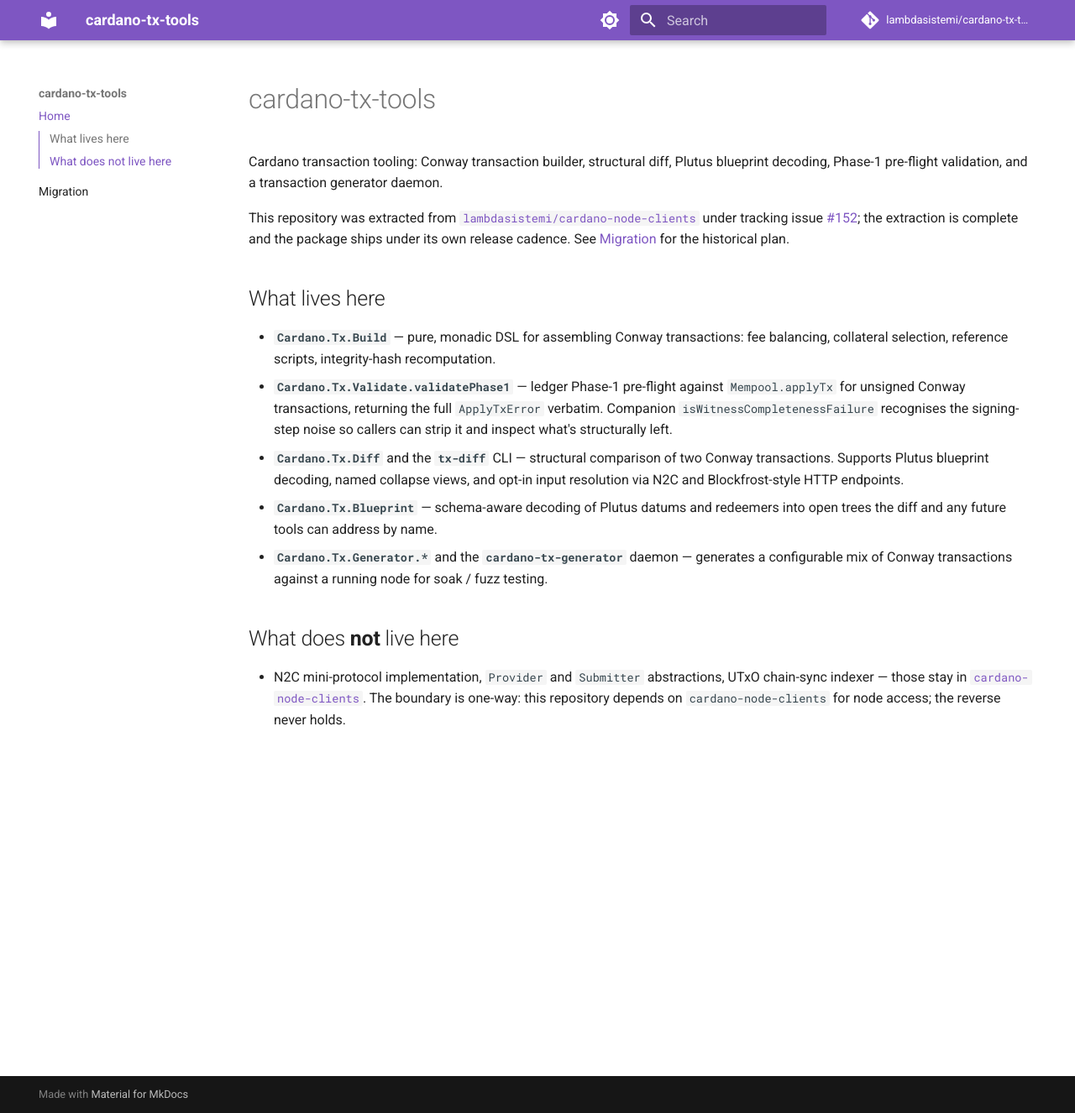
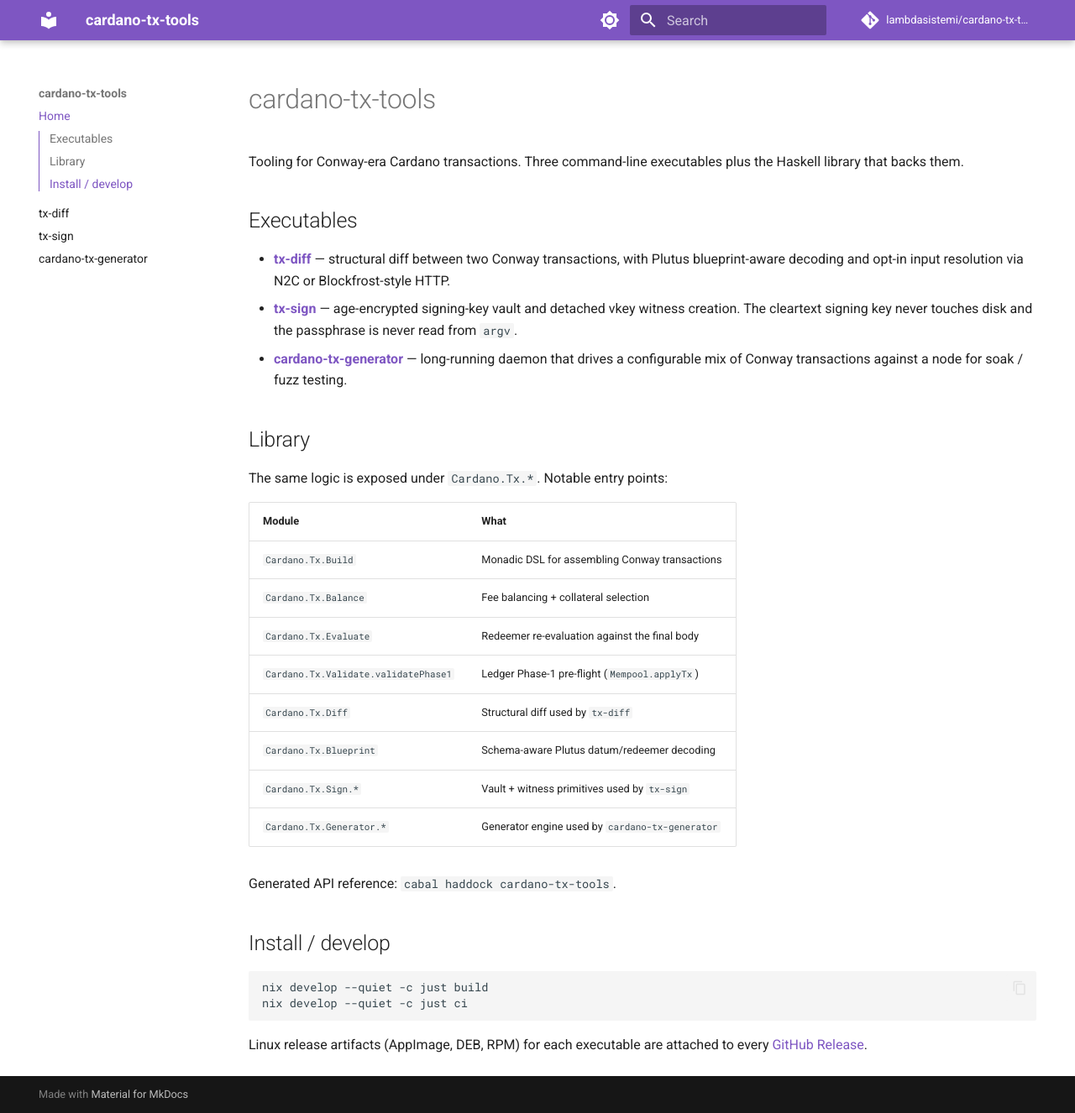
Before and after one commit to lambdasistemi/cardano-tx-tools, an MkDocs documentation site: the page built from docs/index.md, in a window 1280 px wide and 1326 px high. Shown: the whole window at 84% size. Built offline with MkDocs 1.6.1 and Material for MkDocs 9.7.7, drawn with Linux system fonts in a browser that asks for light colours; comment, search, counter and statistics services are not loaded.

Commit message:
docs(024): rewrite docs site around shipped executables
Replaces the previous index + migration log with four short pages:

- `index.md` — landing, table of library entry points, install
  recipe, link to GitHub Releases for artifacts.
- `tx-diff.md` — what + verbatim `--help` block + three examples
  (plain diff, blueprint + N2C resolver, Web2 resolver).
- `tx-sign.md` — what + verbatim help block + vault-create / witness
  / `cardano-cli transaction assemble` worked example + library
  module table.
- `cardano-tx-generator.md` — what + verbatim help block + two
  examples (preprod node, Yaci-DevKit) + library module table.

`migration.md` (cardano-node-clients extraction log) is deleted; the
extraction is complete and the log has served its purpose.

The template is: 1-paragraph what+why, one fenced `--help` block,
copy-paste examples. No "what does not live here" sections. Every
page is under 80 lines.

`mkdocs build --strict` is green locally.

````diff
--- a/docs/index.md
+++ b/docs/index.md
@@ -1,43 +1,45 @@
 # cardano-tx-tools
 
-Cardano transaction tooling: Conway transaction builder, structural
-diff, Plutus blueprint decoding, Phase-1 pre-flight validation, and
-a transaction generator daemon.
+Tooling for Conway-era Cardano transactions. Three command-line
+executables plus the Haskell library that backs them.
 
-This repository was extracted from
-[`lambdasistemi/cardano-node-clients`](https://github.com/lambdasistemi/cardano-node-clients)
-under tracking issue
-[#152](https://github.com/lambdasistemi/cardano-node-clients/issues/152);
-the extraction is complete and the package ships under its own
-release cadence. See [Migration](migration.md) for the historical
-plan.
+## Executables
 
-## What lives here
+- [**tx-diff**](tx-diff.md) — structural diff between two Conway
+  transactions, with Plutus blueprint-aware decoding and opt-in
+  input resolution via N2C or Blockfrost-style HTTP.
+- [**tx-sign**](tx-sign.md) — age-encrypted signing-key vault and
+  detached vkey witness creation. The cleartext signing key never
+  touches disk and the passphrase is never read from `argv`.
+- [**cardano-tx-generator**](cardano-tx-generator.md) — long-running
+  daemon that drives a configurable mix of Conway transactions
+  against a node for soak / fuzz testing.
 
-- **`Cardano.Tx.Build`** — pure, monadic DSL for assembling Conway
-  transactions: fee balancing, collateral selection, reference
-  scripts, integrity-hash recomputation.
-- **`Cardano.Tx.Validate.validatePhase1`** — ledger Phase-1
-  pre-flight against `Mempool.applyTx` for unsigned Conway
-  transactions, returning the full `ApplyTxError` verbatim.
-  Companion `isWitnessCompletenessFailure` recognises the
-  signing-step noise so callers can strip it and inspect what's
-  structurally left.
-- **`Cardano.Tx.Diff`** and the **`tx-diff`** CLI — structural
-  comparison of two Conway transactions. Supports Plutus blueprint
-  decoding, named collapse views, and opt-in input resolution via
-  N2C and Blockfrost-style HTTP endpoints.
-- **`Cardano.Tx.Blueprint`** — schema-aware decoding of Plutus
-  datums and redeemers into open trees the diff and any future
-  tools can address by name.
-- **`Cardano.Tx.Generator.*`** and the **`cardano-tx-generator`**
-  daemon — generates a configurable mix of Conway transactions
-  against a running node for soak / fuzz testing.
+## Library
 
-## What does **not** live here
+The same logic is exposed under `Cardano.Tx.*`. Notable entry
+points:
 
-- N2C mini-protocol implementation, `Provider` and `Submitter`
-  abstractions, UTxO chain-sync indexer — those stay in
-  [`cardano-node-clients`](https://github.com/lambdasistemi/cardano-node-clients).
-  The boundary is one-way: this repository depends on
-  `cardano-node-clients` for node access; the reverse never holds.
+| Module                                 | What                                                       |
+|----------------------------------------|------------------------------------------------------------|
+| `Cardano.Tx.Build`                     | Monadic DSL for assembling Conway transactions             |
+| `Cardano.Tx.Balance`                   | Fee balancing + collateral selection                       |
+| `Cardano.Tx.Evaluate`                  | Redeemer re-evaluation against the final body              |
+| `Cardano.Tx.Validate.validatePhase1`   | Ledger Phase-1 pre-flight (`Mempool.applyTx`)              |
+| `Cardano.Tx.Diff`                      | Structural diff used by `tx-diff`                          |
+| `Cardano.Tx.Blueprint`                 | Schema-aware Plutus datum/redeemer decoding                |
+| `Cardano.Tx.Sign.*`                    | Vault + witness primitives used by `tx-sign`               |
+| `Cardano.Tx.Generator.*`               | Generator engine used by `cardano-tx-generator`            |
+
+Generated API reference: `cabal haddock cardano-tx-tools`.
+
+## Install / develop
+
+```bash
+nix develop --quiet -c just build
+nix develop --quiet -c just ci
+```
+
+Linux release artifacts (AppImage, DEB, RPM) for each executable
+are attached to every
+[GitHub Release](https://github.com/lambdasistemi/cardano-tx-tools/releases).
--- a/mkdocs.yml
+++ b/mkdocs.yml
@@ -56,4 +56,6 @@ extra_javascript:
 
 nav:
   - Home: index.md
-  - Migration: migration.md
+  - tx-diff: tx-diff.md
+  - tx-sign: tx-sign.md
+  - cardano-tx-generator: cardano-tx-generator.md
````
Also changed, not shown: docs/cardano-tx-generator.md (added, +78 -0 lines), docs/migration.md (deleted, +0 -78 lines), docs/tx-diff.md (added, +45 -0 lines), docs/tx-sign.md (added, +68 -0 lines).
